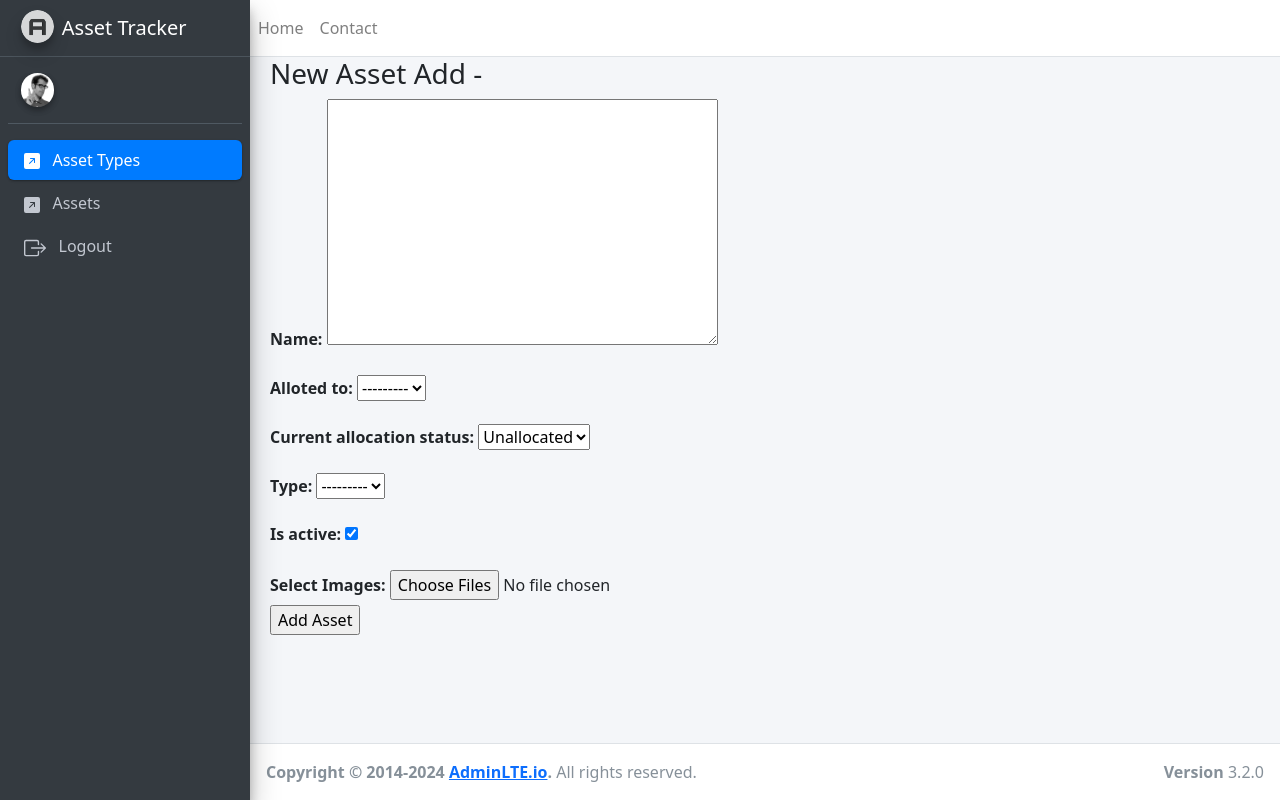
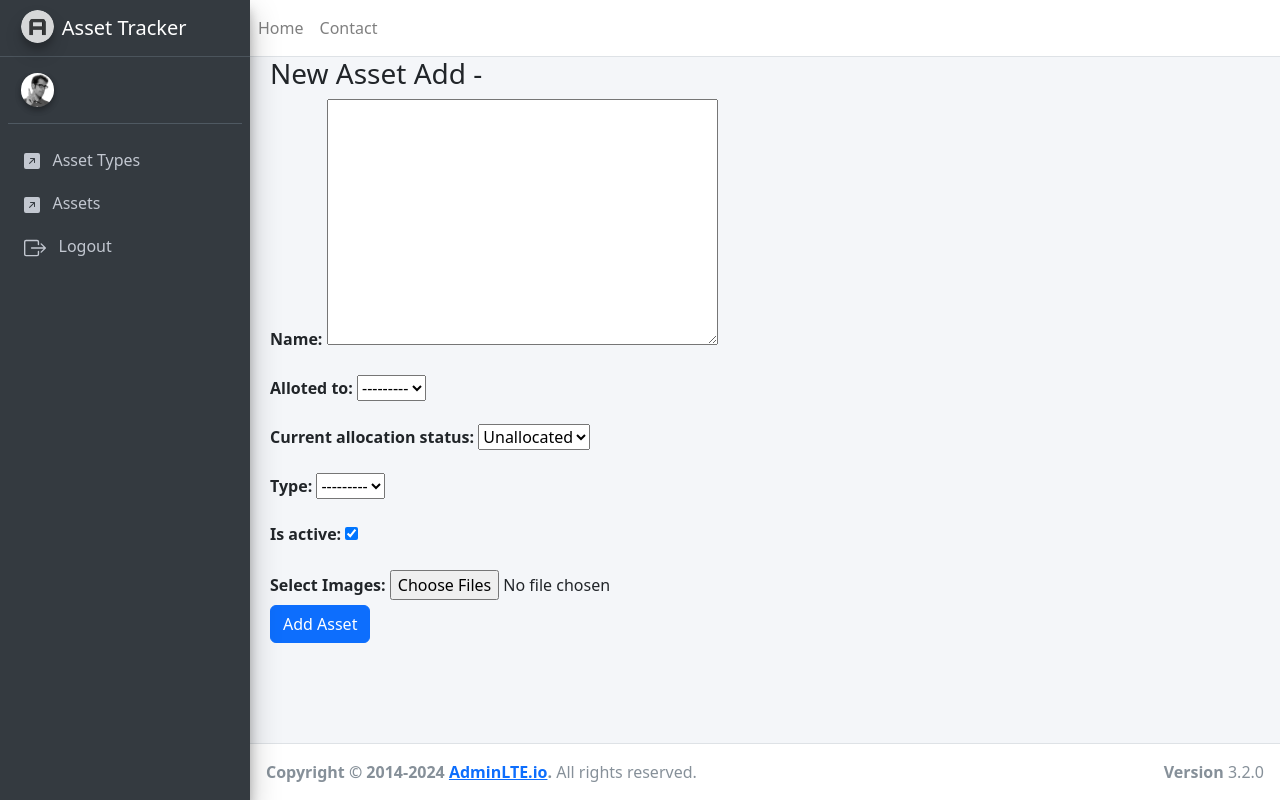
Before and after one commit to wicked-smart/assest-tracker, a Django app: page /asset-tracker/asset_add in a window 1280 px wide. Run offline with Django 4.2, Linux system fonts and the light colour scheme; data that the repository does not hold is empty; some libraries are stand-ins or nearby versions.

Commit message:
Update Asset Edit Page and README.md

```diff
--- a/asset_tracker/templates/asset_tracker/asset_add.html
+++ b/asset_tracker/templates/asset_tracker/asset_add.html
@@ -19,7 +19,7 @@
                 {{ asset_form.as_p }}
                 <label for="files">Select Images:</label>
                 <input type="file" name="files" multiple><br>
-                <input type="submit" value="Add Asset">
+                <input type="submit" class="btn btn-primary" value="Add Asset">
             </form>
 
         </div>
--- a/asset_tracker/templates/asset_tracker/asset_detail.html
+++ b/asset_tracker/templates/asset_tracker/asset_detail.html
@@ -27,6 +27,10 @@
             <p>Created at:- <strong>{{ asset.created_at  }}</strong></p>
             <p>Last-Modified at:- <strong>{{ asset.updated_at  }}</strong></p>
 
+             <h2>Asset Image:- </h2>
+             {% for image in asset.images.all %}
+                <img src="{{ image.image.url }}" alt="Image"> &nbsp;&nbsp;&nbsp;
+            {% endfor %}
 
         </div>
 
--- a/asset_tracker/templates/asset_tracker/asset_type_add.html
+++ b/asset_tracker/templates/asset_tracker/asset_type_add.html
@@ -17,7 +17,7 @@
                 <form method="post" action="{% url 'asset_type_add' %}">
                     {% csrf_token %}
                     {{ form.as_p }}
-                    <input type="submit" value="Add Asset Type">
+                    <input type="submit" class="btn btn-primary" value="Add Asset Type">
                 </form>
 
             </div>
--- a/asset_tracker/templates/asset_tracker/asset_types.html
+++ b/asset_tracker/templates/asset_tracker/asset_types.html
@@ -56,7 +56,7 @@
 
                 <!-- button to add more Asset types -->
 
-                <a href="{% url 'asset_type_add' %}"><button>Add Asset type</button></a>
+                <a href="{% url 'asset_type_add' %}" class="btn btn-primary">Add Asset type</a>
                 <div class="modal fade" id="confirmationModal" tabindex="-1" role="dialog" aria-labelledby="confirmationModalLabel" aria-hidden="true">
                     <div class="modal-dialog" role="document">
                         <div class="modal-content">
--- a/asset_tracker/templates/asset_tracker/layout.html
+++ b/asset_tracker/templates/asset_tracker/layout.html
@@ -74,8 +74,8 @@
 
 
 
-          <li class="nav-item menu-open">
-            <a href="{% url 'asset_types' %}" class="nav-link active">
+          <li class="nav-item">
+            <a href="{% url 'asset_types' %}" class="nav-link">
               <svg xmlns="http://www.w3.org/2000/svg" width="16" height="16" fill="currentColor" class="bi bi-arrow-up-right-square-fill" viewBox="0 0 16 16">
                 <path d="M14 0a2 2 0 0 1 2 2v12a2 2 0 0 1-2 2H2a2 2 0 0 1-2-2V2a2 2 0 0 1 2-2zM5.904 10.803 10 6.707v2.768a.5.5 0 0 0 1 0V5.5a.5.5 0 0 0-.5-.5H6.525a.5.5 0 1 0 0 1h2.768l-4.096 4.096a.5.5 0 0 0 .707.707"/>
               </svg> &nbsp;
--- a/asset_tracker/urls.py
+++ b/asset_tracker/urls.py
@@ -9,7 +9,6 @@ urlpatterns = [
     path("login/", views.login_view, name="login"),
     path("logout/", views.logout_view, name="logout"),
     path("asset_types/", views.asset_types, name="asset_types"),
-    path("chartjs/", views.testing_chart, name="testing_chart"),
     path("asset_type_detail/<int:asset_type_id>", views.asset_types_detail, name="asset_type_detail"),
     path("asset_type_update/<int:asset_type_id>", views.assset_type_update, name="asset_type_update"),
     path("asset_type_add", views.asset_type_add, name="asset_type_add"),
--- a/asset_tracker/views.py
+++ b/asset_tracker/views.py
@@ -319,9 +319,3 @@ def generate_csv(requet):
         writer.writerow([asset.name, asset.alloted_to, asset.current_allocation_status, asset.code, asset.type, asset.is_active])
 
     return response
-
-
-def testing_chart(request):
-
-
-    return render(request, "asset_tracker/chartjs.html")
```
Also changed, not shown: README.md (added), asset_tracker/static/media/asset_images/download_3.jpeg (added).
